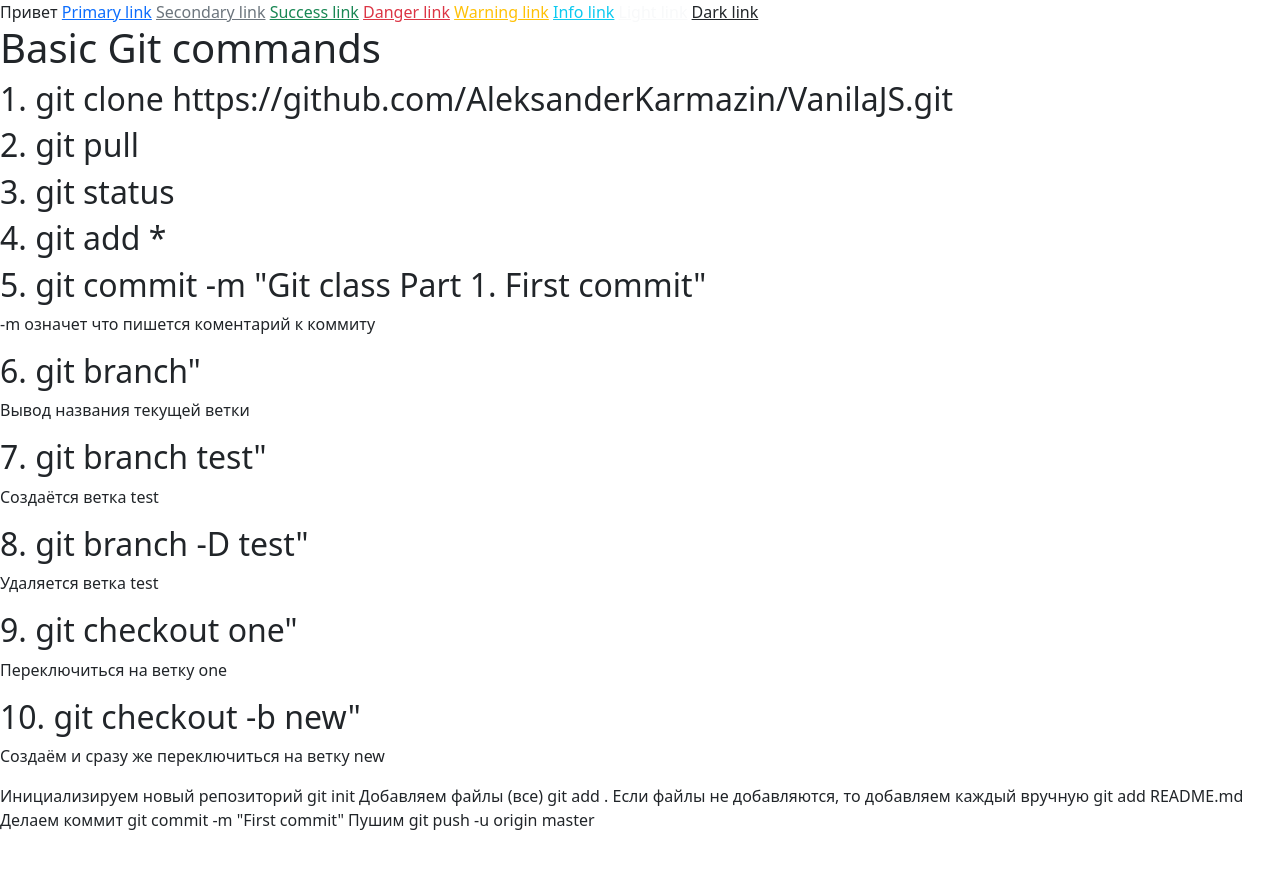
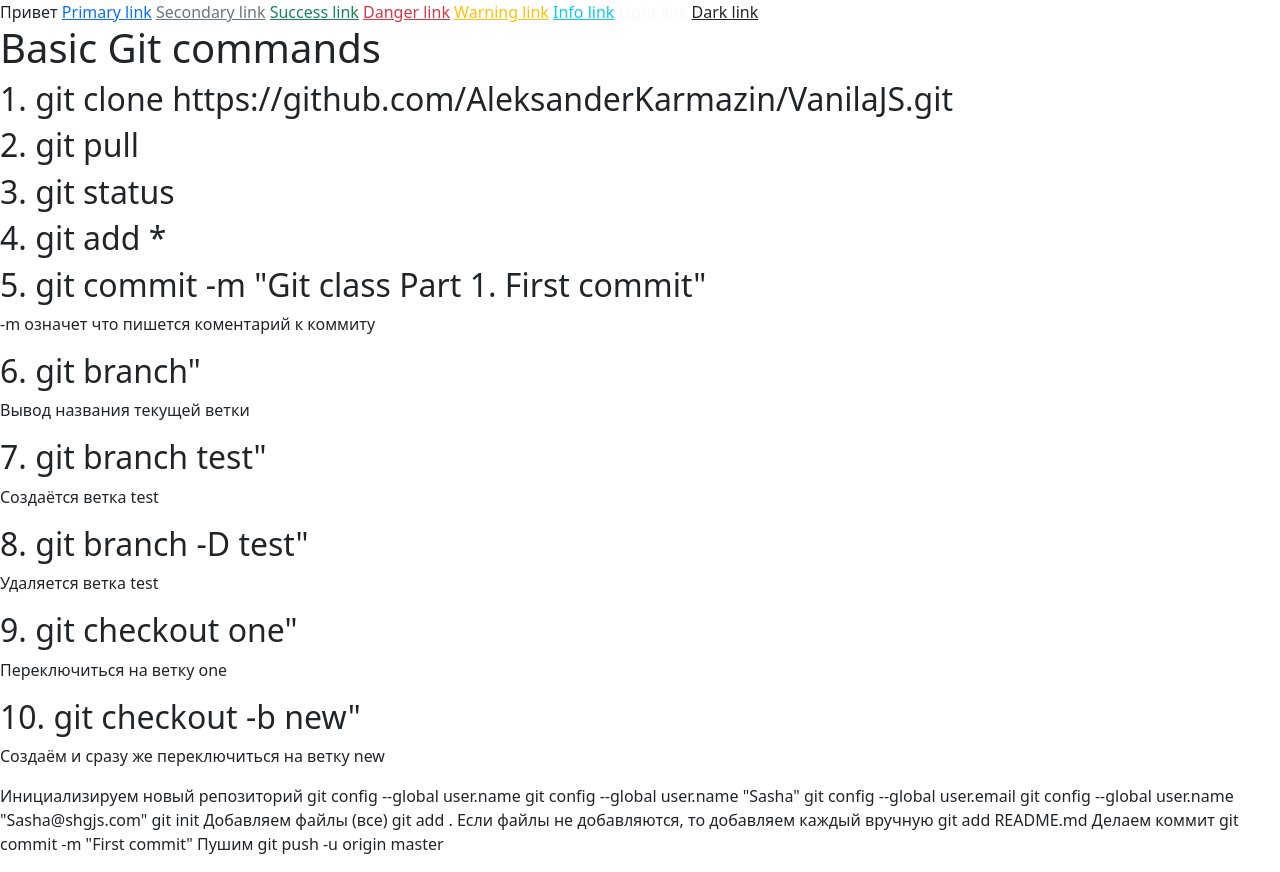
Before and after one commit to AleksanderKarmazin/VanilaJS, a plain HTML site: page index.html in a window 1280 px wide. Before the commit the page ends 848 px from the top, so only its background shows below. Drawn offline with nearby package versions, Linux system fonts and the light colour scheme.

Commit message:
11 rule added2

```diff
--- a/index.html
+++ b/index.html
@@ -53,6 +53,12 @@
 </p>
 
 <p>Инициализируем новый репозиторий
+    git config --global user.name
+    git config --global user.name "Sasha"
+    git config --global user.email
+    git config --global user.name "Sasha@shgjs.com"
+
+
     git init
 
     Добавляем файлы (все)
```
